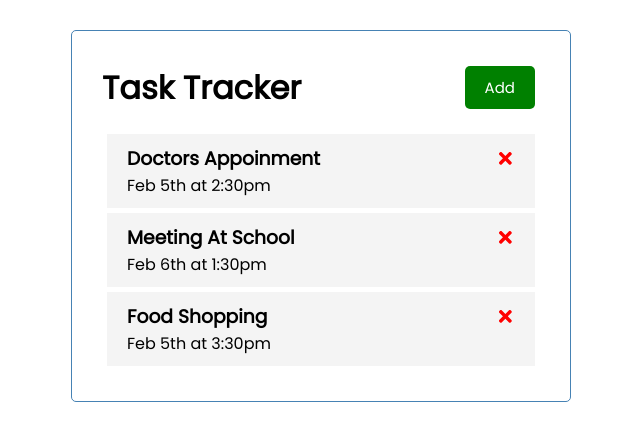
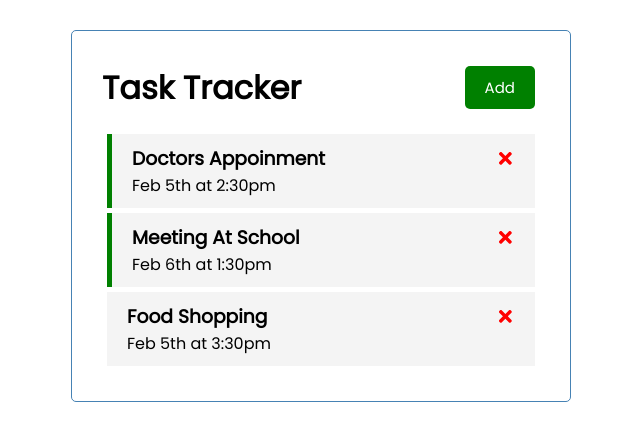
Before and after one commit to Undeadsyco/react-project, a React (Create React App) app: page / in a window 1280 px wide. Shown: the top 440 px of the page, without its empty margins (319-959 px from the left). Built offline with nearby package versions, Linux system fonts and the light colour scheme.

Commit message:
completed tasks and task components

```diff
--- a/src/App.js
+++ b/src/App.js
@@ -29,12 +29,20 @@
     setTasks(tasks.filter((task)=>task.id !== id))
   }
 
+  //Toggle Reminder
+  const toggleReminder=(id)=>{
+    setTasks(tasks.map((task)=>
+    task.id === id ?
+    {...task, reminder: !task.reminder } : task))
+  }
+
   return (
     <div className="container">
       <Header title='Task Tracker'/>
       {tasks.length > 0 ? <Tasks
         tasks={tasks}
         onDelete={deleteTask}
+        ontoggle={toggleReminder}
       /> : 'No Tasks To Show'}
     </div>
   );
--- a/src/components/Task.js
+++ b/src/components/Task.js
@@ -1,8 +1,8 @@
 import {FaTimes} from 'react-icons/fa'
 
-const Task = ({task, onDelete}) => {
+const Task = ({task, onDelete, ontoggle}) => {
 	return(
-		<div className='task'>
+		<div className={`task ${task.reminder ? 'reminder' : ''}`} onDoubleClick={()=>ontoggle(task.id)}>
 			<h3>
 				{task.text}
 				<FaTimes style={{
--- a/src/components/Tasks.js
+++ b/src/components/Tasks.js
@@ -1,7 +1,7 @@
 import PropTypes from 'prop-types'
 import Task from './Task'
 
-const Tasks = ({tasks, onDelete}) => {
+const Tasks = ({tasks, onDelete, ontoggle}) => {
   return (
     <>
       {tasks.map((task) => (
@@ -9,6 +9,7 @@
           key={task.id}
           task={task}
           onDelete={onDelete}
+          ontoggle={ontoggle}
         />
       ))}
     </>
```
